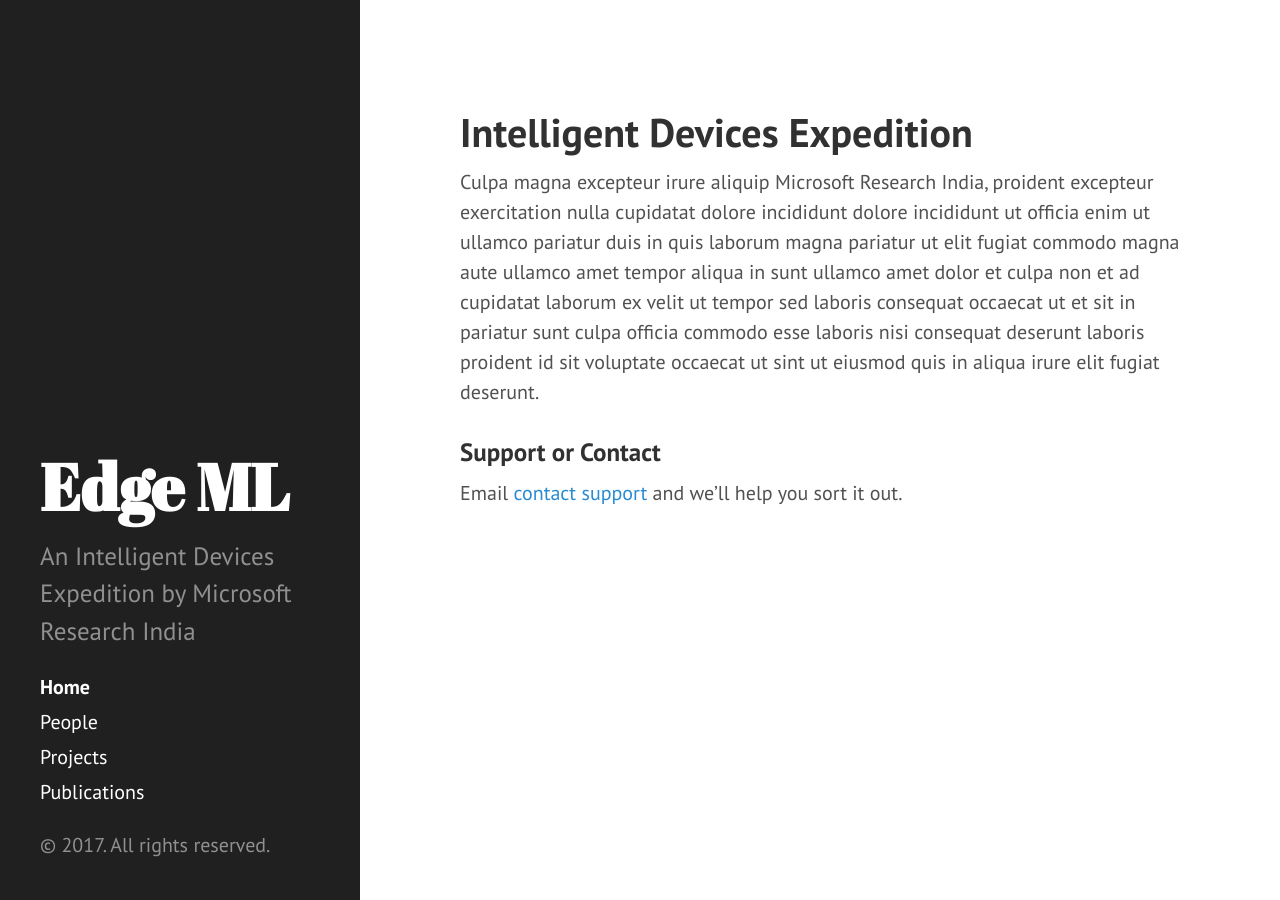
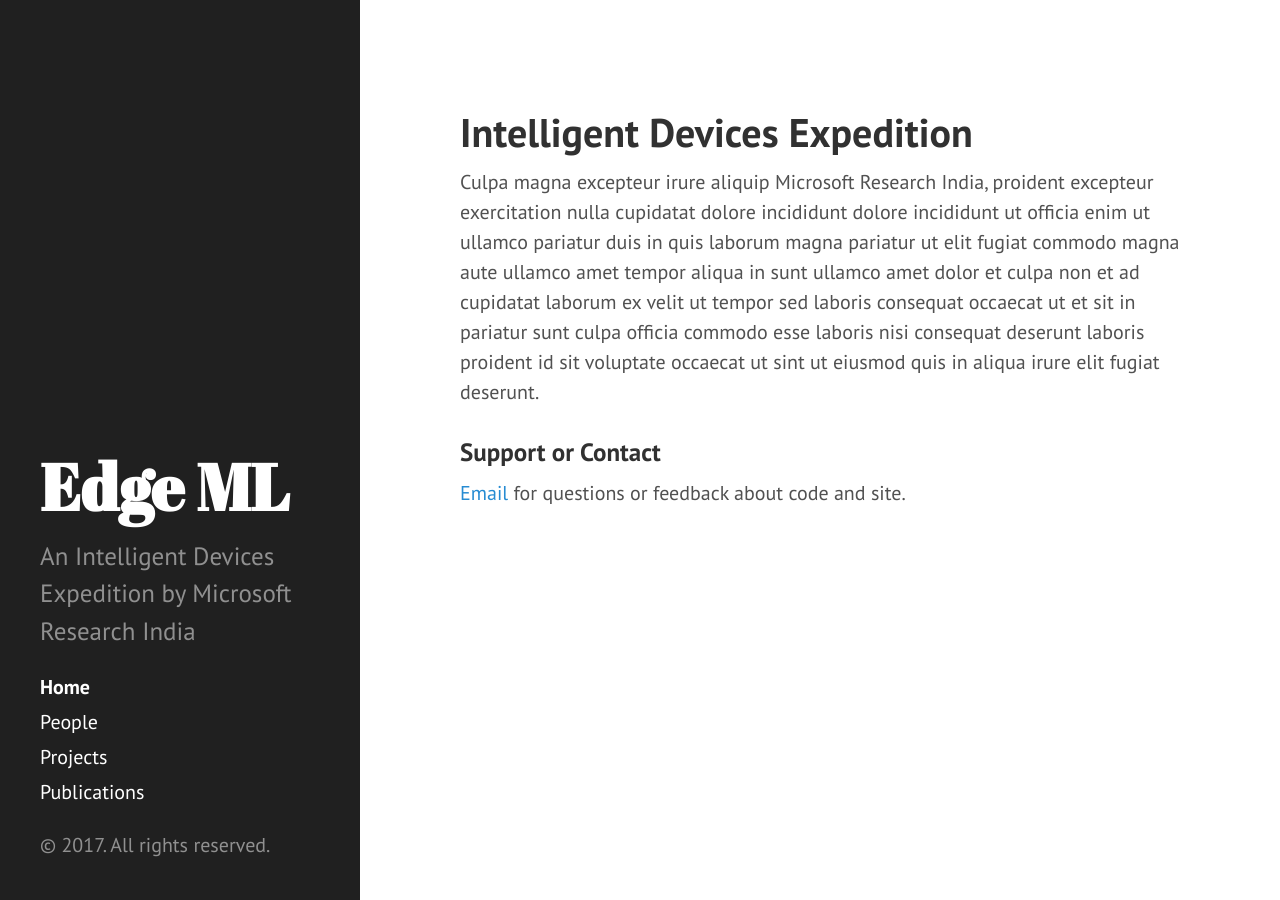
Before and after one commit to ShishirPatil/EdgeML, a Jekyll site: the page built from index.html, in a window 1280 px wide. Built offline with Jekyll 4.4.1, drawn with Linux system fonts in a browser that asks for light colours; the list of posts is cut into pages by our own code.

Commit message:
Update index.html

```diff
--- a/index.html
+++ b/index.html
@@ -9,7 +9,7 @@ Culpa magna excepteur irure aliquip Microsoft Research India, proident excepteur
 <h3>Support or Contact</h3>
 
 
-Email <a href="mailto:harshasi@microsoft.com">contact support</a> and we’ll help you sort it out.
+ <a href="mailto:harshasi@microsoft.com">Email</a> for questions or feedback about code and site.
 
 
 <!--
```
